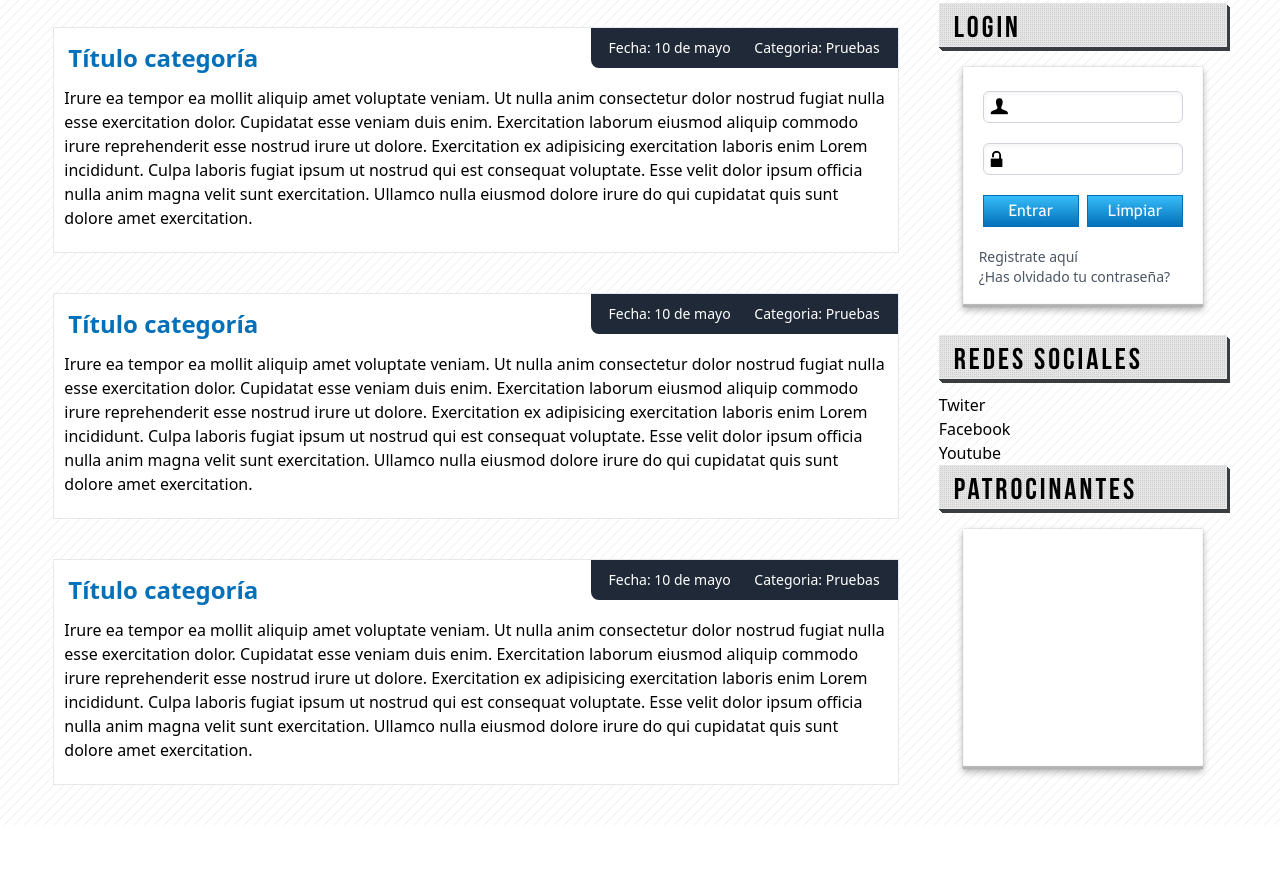
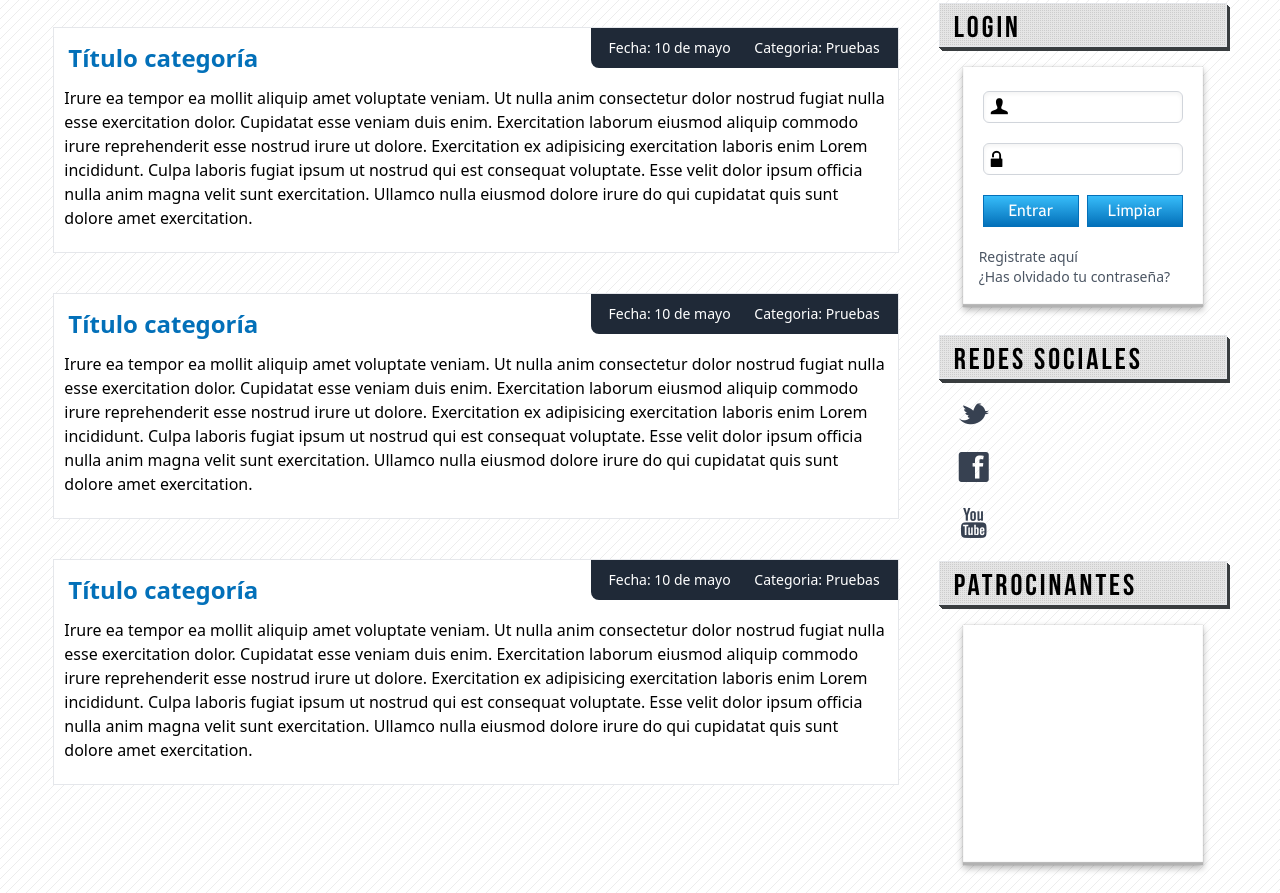
Before and after one commit to mundoenrique/tailwind-victor-robles, a website: page 01-web-tailwind/index.html in a window 1280 px wide. Shown: the part 681-1574 px from the top of the page. Before the commit the page ends 1506 px from the top, so only its background shows below. Drawn offline with Linux system fonts and the light colour scheme.

Commit message:
Redes sociales

```diff
--- a/01-web-tailwind/index.html
+++ b/01-web-tailwind/index.html
@@ -118,11 +118,20 @@
             <a href="javascript:" class="login-link">¿Has olvidado tu contraseña?</a>
           </form>
         </div>
-        <h3 class="aside-header" class="aside-box">Redes sociales</h3>
+        <h3 class="aside-header" class="aside-box h-48">Redes sociales</h3>
         <div id="social-media">
-          <div class="twiter"><a href="javascript:">Twiter</a></div>
-          <div class="Facebook"><a href="javascript:">Facebook</a></div>
-          <div class="youtube"><a href="javascript:">Youtube</a></div>
+          <div class="group twiter">
+            <a href="javascript:" class="social-icon">t</a>
+            <p class="social-overlay">Twiter</p>
+          </div>
+          <div class="group facebook">
+            <a href="javascript:" class="social-icon">f</a>
+            <p class="social-overlay">Facebook</p>
+          </div>
+          <div class="group youtube">
+            <a href="javascript:" class="social-icon">y</a>
+            <p class="social-overlay">Youtube</p>
+          </div>
         </div>
         <h3 class="aside-header">Patrocinantes</h3>
         <div id="sponsors" class="aside-box"></div>
--- a/01-web-tailwind/src/styles.css
+++ b/01-web-tailwind/src/styles.css
@@ -136,4 +136,12 @@
   .login-link {
     @apply block ml-4 text-sm text-gray-600 hover:underline hover:text-azul-oscuro;
   }
+
+  .social-icon {
+    @apply symbol block text-gray-700 text-3xl mt-3 mb-5 ml-5;
+  }
+
+  .social-overlay {
+    @apply block absolute h-10 pl-2 pr-2 pt-1 ml-16 -mt-14 font-sans font-bold text-gray-700 tracking-wide shadow-md border-4 border-white bg-gray-100 cursor-pointer transition duration-300 opacity-0 transform -translate-x-3/4 group-hover:opacity-100 group-hover:transform group-hover:translate-x-1;
+  }
 }
```
Also changed, not shown: 01-web-tailwind/css/styles.css.
